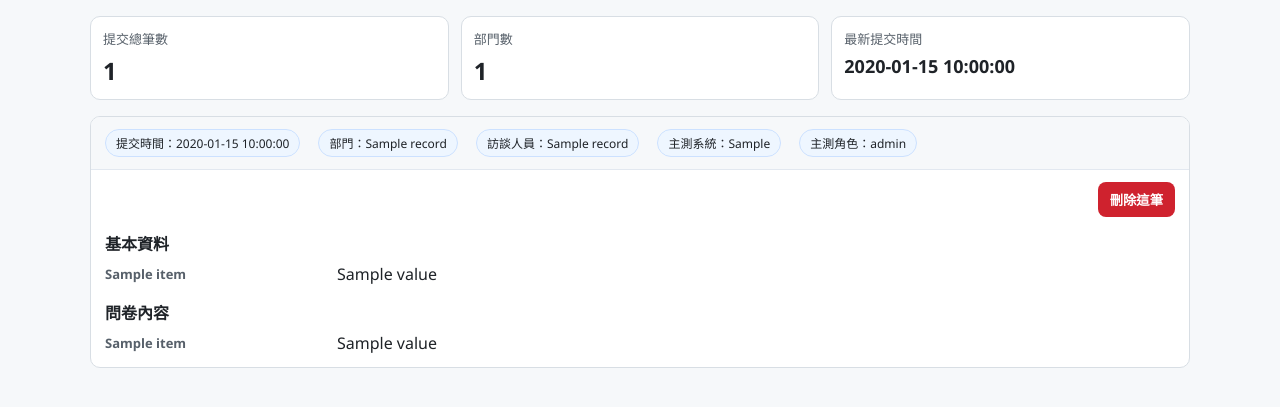
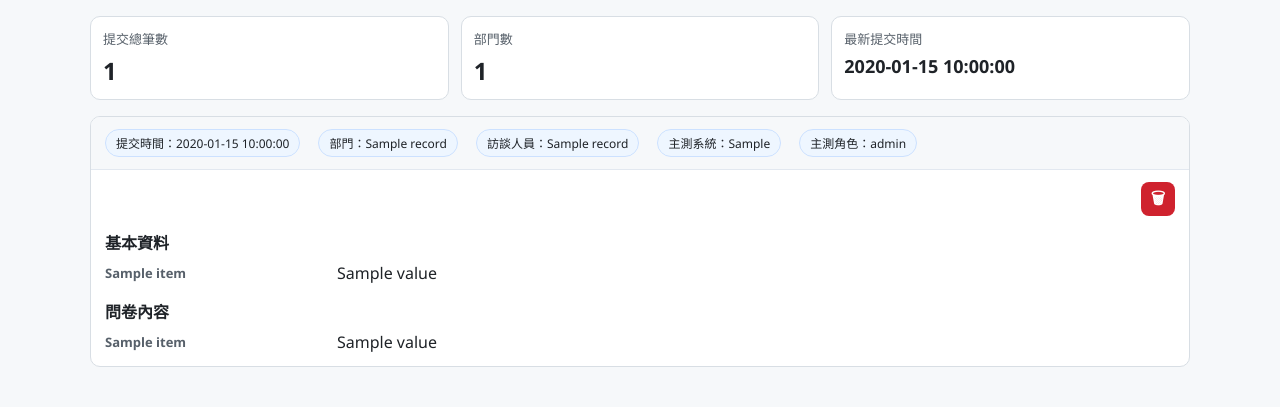
Before and after one commit to CharlesWhiteSun/Online-questionnaire-survey, a Flask app: template templates/admin_report.html in a window 1280 px wide. Shown: the part 62-469 px from the top of the page. Run offline with Flask 3, Linux system fonts and the light colour scheme; the template is opened without the code that fills it: most values are stand-ins (such as "Sample title", 1, 10 or a date in 2020).

Commit message:
優化刪除按鈕樣式，新增確認刪除提示，並改善可存取性

```diff
--- a/templates/admin_report.html
+++ b/templates/admin_report.html
@@ -103,9 +103,15 @@
       color: #fff;
       border: 0;
       border-radius: 8px;
-      padding: 8px 12px;
+      width: 34px;
+      height: 34px;
       font-weight: 600;
       cursor: pointer;
+      display: inline-flex;
+      align-items: center;
+      justify-content: center;
+      font-size: 16px;
+      line-height: 1;
     }
     .delete-one-btn:hover { background: #a40e26; }
     .section-title {
@@ -181,8 +187,8 @@
         </summary>
         <div class="record-content">
           <div class="record-tools">
-            <form method="post" action="{{ url_for('admin_report_delete_one', record_id=record.id) }}" onsubmit="return confirm('確定要刪除這筆資料嗎？');">
-              <button type="submit" class="delete-one-btn">刪除這筆</button>
+            <form method="post" action="{{ url_for('admin_report_delete_one', record_id=record.id) }}" data-department="{{ record.department_name }}" data-person="{{ record.person_name }}" onsubmit="return confirmDeleteRecord(this);">
+              <button type="submit" class="delete-one-btn" aria-label="刪除此筆資料" title="刪除此筆資料">🗑</button>
             </form>
           </div>
           <div>
@@ -212,5 +218,13 @@
     {% endif %}
   </div>
 
+<script>
+  function confirmDeleteRecord(formElement) {
+    const department = formElement.dataset.department || '未知';
+    const person = formElement.dataset.person || '未知';
+    const message = `確認要刪除此 ${department} 部門 ${person} 人員的資料嗎?`;
+    return window.confirm(message);
+  }
+</script>
 </body>
 </html>
```
